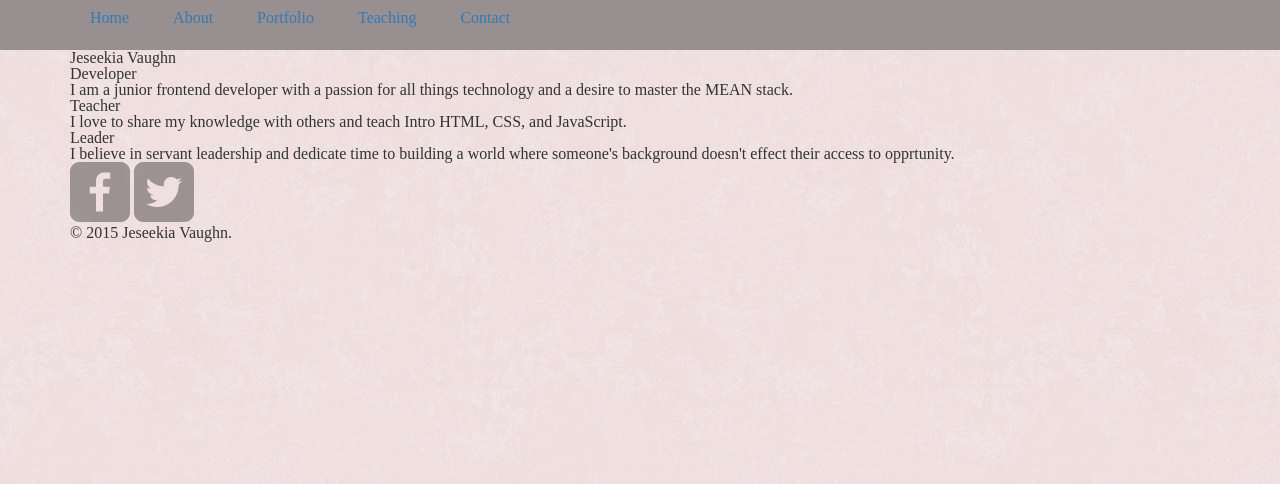
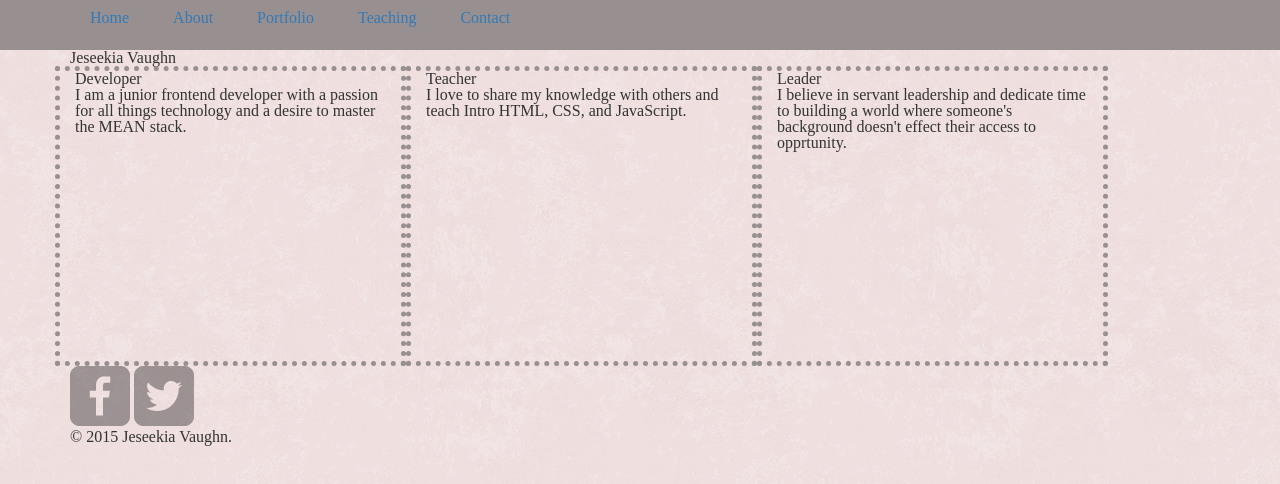
Before and after one commit to jeseekia/nefarious-octo-kidney, a plain HTML site: page index.html in a window 1280 px wide. Drawn offline with nearby package versions, Linux system fonts and the light colour scheme.

Commit message:
Grid classes for info sections and hero section in html. Info class on 3 info sections in html. Width, height, and border for .info in css.

```diff
--- a/css/styles.css
+++ b/css/styles.css
@@ -13,3 +13,10 @@ nav ul li {
   display: inline-block;
   padding: 10px 20px;
 }
+
+.info {
+  width: 30%;
+  height: 300px;
+  border: 5px dotted;
+  border-color: rgb(152,143,145);
+}
--- a/index.html
+++ b/index.html
@@ -30,22 +30,28 @@
     <main>
         <section id="hero">
           <div class="container">
+            <div class="row">
+              <div class="col-md-12">
                 <h1>Jeseekia Vaughn</h1>
+              </div>
+            </div>
           </div>
         </section>
         <section>
           <div class="container">
-            <div id="developer">
+            <div class="row">
+              <div class="col-md-4 info" id="developer">
                 <h2>Developer</h2>
                 <p>I am a junior frontend developer with a passion for all things technology and a desire to master the MEAN stack.</p>
               </div>
-            <div id="teacher">
+              <div class="col-md-4 info" id="teacher">
                 <h2>Teacher</h2>
                 <p>I love to share my knowledge with others and teach Intro HTML, CSS, and JavaScript.</p>
               </div>
-            <div id="leader">
+              <div class="col-md-4 info" id="leader">
                 <h2>Leader</h2>
                 <p>I believe in servant leadership and dedicate time to building a world where someone's background doesn't effect their access to opprtunity.</p>
+              </div>
             </div>
           </div>
         </section>
```
Lines whose indentation alone changed are shown as unchanged.
